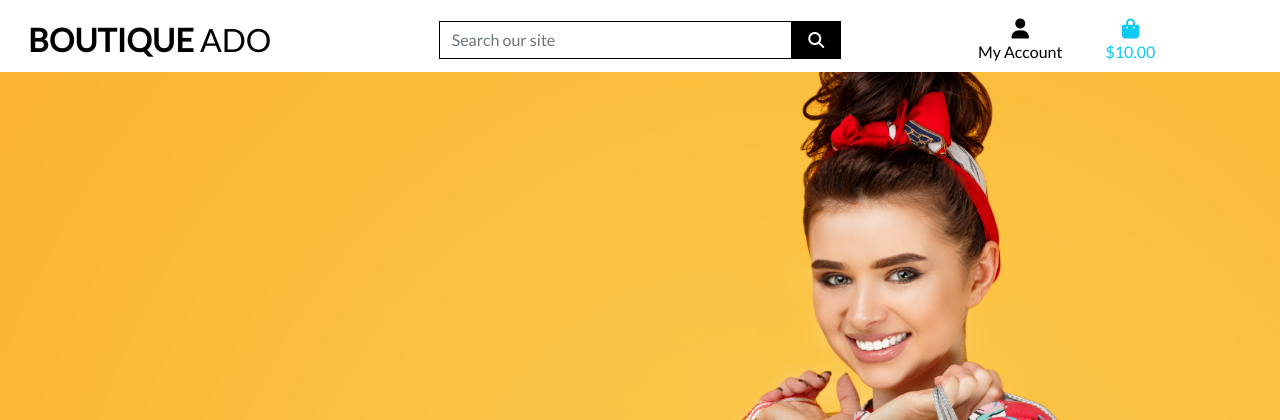
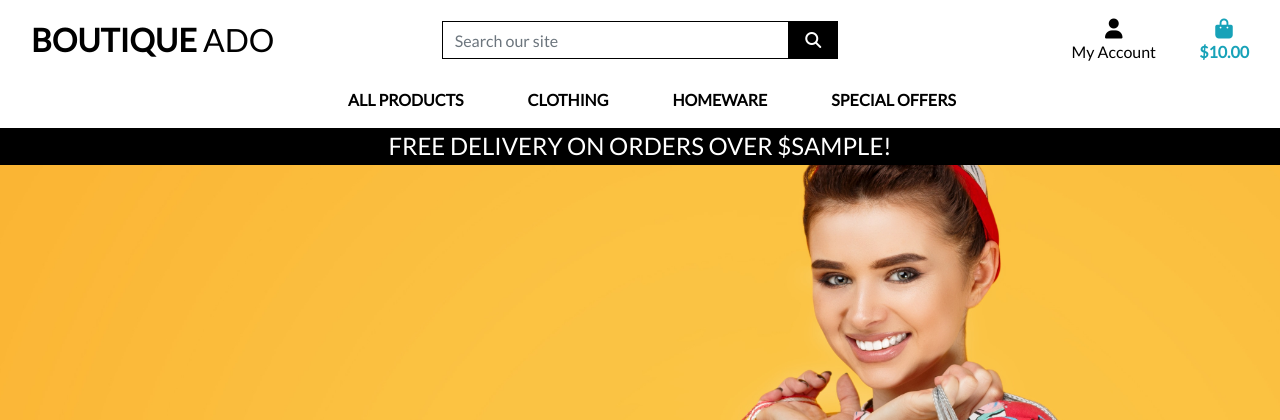
Before and after one commit to Passion4film/Boutique_ado_v1, a Django app: template templates/base.html in a window 1280 px wide. Shown: the top 420 px of the page. Run offline with Django 3.2, Linux system fonts and the light colour scheme; the template is opened without the code that fills it: most values are stand-ins (such as "Sample title", 1, 10 or a date in 2020); some libraries are stand-ins or nearby versions.

Commit message:
added mobile_header and main navbar

```diff
--- a/static/css/base.css
+++ b/static/css/base.css
@@ -56,6 +56,10 @@ body {
     border: 1px solid black !important;
 }
 
+.bg-black {
+    background: #000 !important;
+}
+
 /* -------------------------------- Media Queries */
 
 /* Slightly larger container on xl screens */
--- a/templates/base.html
+++ b/templates/base.html
@@ -3,17 +3,18 @@
 <!doctype html>
 <html lang="en">
   <head>
+
     {% block meta %}
         <meta http-equiv="X-UA-Compatible" content="ie=edge">
         <meta charset="utf-8">
-        <meta name="viewport" content="width=device-width, initial-scale=1">
+        <meta name="viewport" content="width=device-width, initial-scale=1, shrink-to-fit=no">
     {% endblock %}
 
     {% block extra_meta %}
     {% endblock %}
 
     {% block corecss %}
-        <link href="https://cdn.jsdelivr.net/npm/bootstrap@5.0.0-beta3/dist/css/bootstrap.min.css" rel="stylesheet" integrity="sha384-eOJMYsd53ii+scO/bJGFsiCZc+5NDVN2yr8+0RDqr0Ql0h+rP48ckxlpbzKgwra6" crossorigin="anonymous">
+        <link rel="stylesheet" href="https://stackpath.bootstrapcdn.com/bootstrap/4.4.1/css/bootstrap.min.css" integrity="sha384-Vkoo8x4CGsO3+Hhxv8T/Q5PaXtkKtu6ug5TOeNV6gBiFeWPGFN9MuhOf23Q9Ifjh" crossorigin="anonymous">
         <link rel="stylesheet" href="https://fonts.googleapis.com/css?family=Lato&display=swap">
         <link rel="stylesheet" href="{% static 'css/base.css' %}">
     {% endblock %}
@@ -23,9 +24,9 @@
 
     {% block corejs %}
         <script src="https://kit.fontawesome.com/e9c73d7092.js" crossorigin="anonymous"></script>
-        <script src="https://cdn.jsdelivr.net/npm/bootstrap@5.0.0-beta3/dist/js/bootstrap.bundle.min.js" integrity="sha384-JEW9xMcG8R+pH31jmWH6WWP0WintQrMb4s7ZOdauHnUtxwoG2vI5DkLtS3qm9Ekf" crossorigin="anonymous"></script>
-        <script src="https://cdn.jsdelivr.net/npm/@popperjs/core@2.9.1/dist/umd/popper.min.js" integrity="sha384-SR1sx49pcuLnqZUnnPwx6FCym0wLsk5JZuNx2bPPENzswTNFaQU1RDvt3wT4gWFG" crossorigin="anonymous"></script>
-        <script src="https://cdn.jsdelivr.net/npm/bootstrap@5.0.0-beta3/dist/js/bootstrap.min.js" integrity="sha384-j0CNLUeiqtyaRmlzUHCPZ+Gy5fQu0dQ6eZ/xAww941Ai1SxSY+0EQqNXNE6DZiVc" crossorigin="anonymous"></script>
+        <script src="https://code.jquery.com/jquery-3.4.1.slim.min.js" integrity="sha384-J6qa4849blE2+poT4WnyKhv5vZF5SrPo0iEjwBvKU7imGFAV0wwj1yYfoRSJoZ+n" crossorigin="anonymous"></script>
+        <script src="https://cdn.jsdelivr.net/npm/popper.js@1.16.0/dist/umd/popper.min.js" integrity="sha384-Q6E9RHvbIyZFJoft+2mJbHaEWldlvI9IOYy5n3zV9zzTtmI3UksdQRVvoxMfooAo" crossorigin="anonymous"></script>
+        <script src="https://stackpath.bootstrapcdn.com/bootstrap/4.4.1/js/bootstrap.min.js" integrity="sha384-wfSDF2E50Y2D1uUdj0O3uMBJnjuUD4Ih7YwaYd1iqfktj0Uod8GCExl3Og8ifwB6" crossorigin="anonymous"></script>
     {% endblock %}
 
     {% block extra_js %}
@@ -94,6 +95,20 @@
                 </ul>
             </div>
         </div>
+        <div class="row bg-white">
+            <nav class="navbar navbar-expand-lg navbar-light w-100">
+                <button class="navbar-toggler" type="button" data-toggle="collapse" data-target="#main-nav" aria-controls="main-nav" aria-expanded="false" aria-label="Toggle navigation">
+                    <span class="navbar-toggler-icon"></span>
+                </button>
+                {% include 'includes/mobile-top-header.html' %}
+                {% include 'includes/main-nav.html' %}
+            </nav>
+        </div>
+        <div id="delivery-banner" class="row text-center">
+            <div class="col bg-black text-white">
+                <h4 class="logo-font my-1">Free delivery on orders over ${{ free_shipping_threshold }}!</h4>
+            </div>
+        </div>
     </header>
 
     {% if messages %}
--- /dev/null
+++ b/templates/includes/main-nav.html
@@ -0,0 +1,51 @@
+<div class="collapse navbar-collapse" id="main-nav">
+    <ul class="navbar-nav w-auto mx-auto">
+        <!-- all products menu -->
+        <li class="nav-item dropdown">
+            <a class="logo-font font-weight-bold nav-link text-black mr-5" href="#" id="all-products-link" data-toggle="dropdown" aria-haspopup="true" aria-expanded="false">
+                All Products
+            </a>
+            <div class="dropdown-menu border-0" aria-labelledby="all-products-link">
+                <a href="" class="dropdown-item">By Price</a>
+                <a href="" class="dropdown-item ">By Rating</a>
+                <a href="" class="dropdown-item ">By Category</a>
+                <a href="" class="dropdown-item">All Products</a>
+            </div>
+        </li>
+        <!-- clothing menu -->
+        <li class="nav-item dropdown">
+            <a class="logo-font font-weight-bold nav-link text-black mr-5" href="#" id="clothing-link" data-toggle="dropdown" aria-haspopup="true" aria-expanded="false">
+                Clothing
+            </a>
+            <div class="dropdown-menu border-0" aria-labelledby="clothing-link">
+                <a href="" class="dropdown-item">Activewear &amp; Essentials</a>
+                <a href="" class="dropdown-item">Jeans</a>
+                <a href="" class="dropdown-item">Shirts</a>
+                <a href="" class="dropdown-item">All Clothing</a>
+            </div>
+        </li>
+        <!-- homeware menu -->
+        <li class="nav-item dropdown">
+            <a class="logo-font font-weight-bold nav-link text-black mr-5" href="#" id="homeware-link" data-toggle="dropdown" aria-haspopup="true" aria-expanded="false">
+                Homeware
+            </a>
+            <div class="dropdown-menu border-0" aria-labelledby="homeware-link">
+                <a href="" class="dropdown-item">Bed &amp; Bath</a>
+                <a href="" class="dropdown-item">Kitchen &amp; Dining</a>
+                <a href="" class="dropdown-item">All Homeware</a>
+            </div>
+        </li>
+        <!-- special offers menu -->
+        <li class="nav-item dropdown">
+            <a class="logo-font font-weight-bold nav-link text-black" href="#" id="specials-link" data-toggle="dropdown" aria-haspopup="true" aria-expanded="false">
+                Special Offers
+            </a>
+            <div class="dropdown-menu border-0" aria-labelledby="specials-link">
+                <a href="" class="dropdown-item">New Arrivals</a>
+                <a href="" class="dropdown-item">Deals</a>
+                <a href="" class="dropdown-item">Clearance</a>
+                <a href="" class="dropdown-item">All Specials</a>
+            </div>
+        </li>
+    </ul>
+</div>
--- /dev/null
+++ b/templates/includes/mobile-top-header.html
@@ -0,0 +1,59 @@
+<!-- button to open the search bar -->
+<li class="list-inline-item">
+    <a class="text-black nav-link d-block d-lg-none" href="#" id="mobile-search" data-toggle="dropdown" aria-haspopup="true" aria-expanded="false">
+        <div class="text-center">
+            <div><i class="fas fa-search fa-lg"></i></div>
+            <p class="my-0">Search</p>
+        </div>
+    </a>
+    <div class="dropdown-menu border-0 w-100 p-3 rounded-0 my-0" aria-labelledby="mobile-search">
+        <form class="form" method="GET" action="">
+            <div class="input-group w-100">
+                <input class="form-control border border-black rounded-0" type="text" name="q" placeholder="Search our site">
+                <div class="input-group-append">
+                    <button class="form-control form-control btn btn-black border border-black rounded-0" type="submit">
+                        <span class="icon">
+                            <i class="fas fa-search"></i>
+                        </span>
+                    </button>
+                </div>
+            </div>
+        </form>
+    </div>
+</li>
+<!-- button to open the my account drop-down menu -->
+<li class="list-inline-item dropdown">
+    <a class="text-black nav-link d-block d-lg-none" href="#" id="user-options" data-toggle="dropdown" aria-haspopup="true" aria-expanded="false">
+        <div class="text-center">
+            <div><i class="fas fa-user fa-lg"></i></div>
+            <p class="my-0">My Account</p>
+        </div>
+    </a>
+    <div class="dropdown-menu border-0" aria-labelledby="user-options">
+        {% if request.user.is_authenticated %}
+            {% if request.user.is_superuser %}
+                <a href="{% url 'account_logout' %}" class="dropdown-item">Product Management</a>
+            {% endif %}
+            <a href="" class="dropdown-item">My Profile</a>
+            <a href="{% url 'account_logout' %}" class="dropdown-item">Logout</a>
+        {% else %}
+            <a href="{% url 'account_signup' %}" class="dropdown-item">Register</a>
+            <a href="{% url 'account_login' %}" class="dropdown-item">Login</a>
+        {% endif %}
+    </div>
+</li>
+<!-- button to access the shopping bag -->
+<li class="list-inline-item">
+    <a class="{% if grand_total %}text-primary font-weight-bold{% else %}text-black{% endif %} nav-link d-block d-lg-none" href="">
+        <div class="text-center">
+            <div><i class="fas fa-shopping-bag fa-lg"></i></div>
+            <p class="my-0">
+                {% if grand_total %}
+                    ${{ grand_total|floatformat:2 }}
+                {% else %}
+                    $0.00
+                {% endif %}
+            </p>
+        </div>
+    </a>
+</li>
```
Lines whose indentation alone changed are shown as unchanged.
